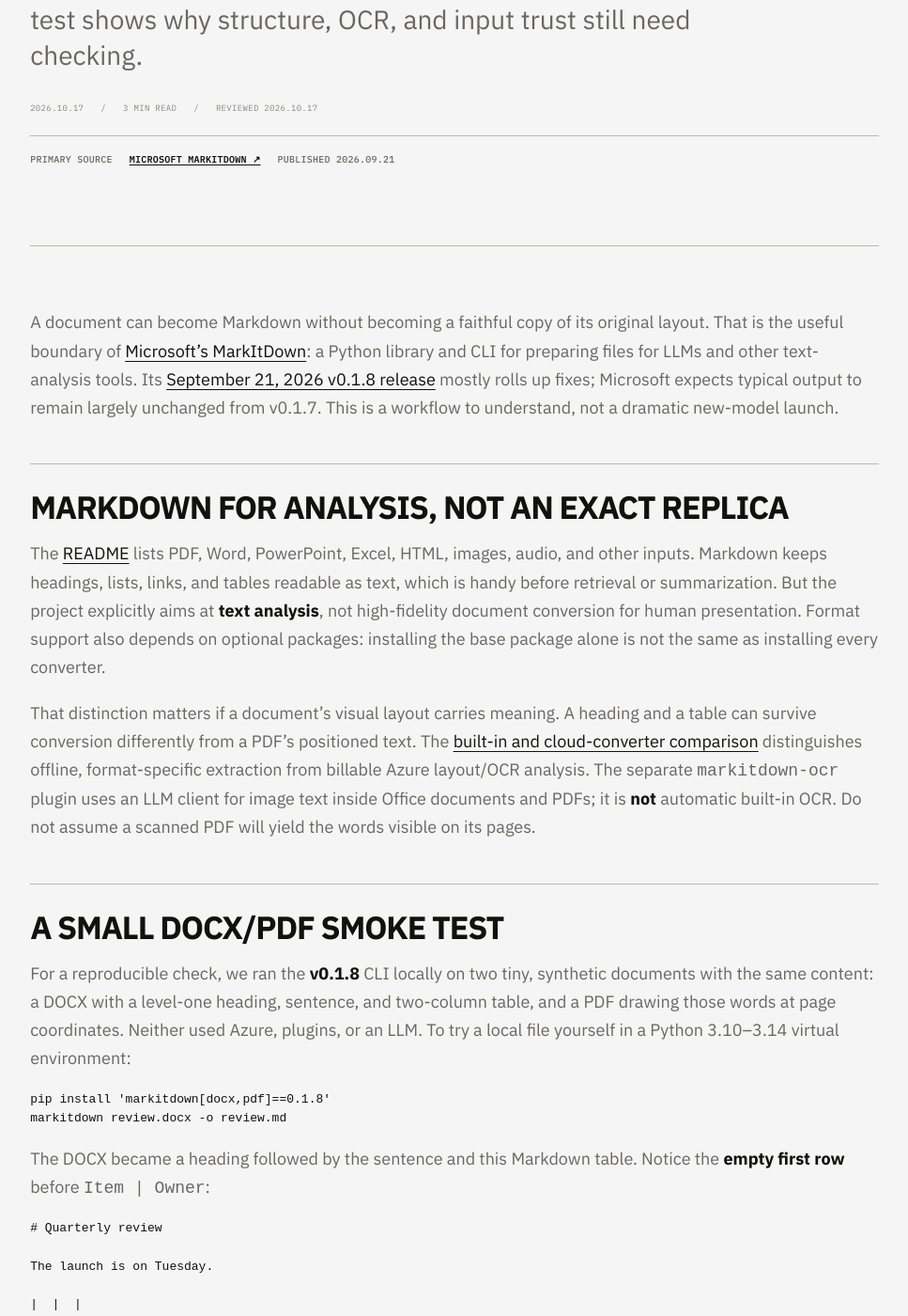
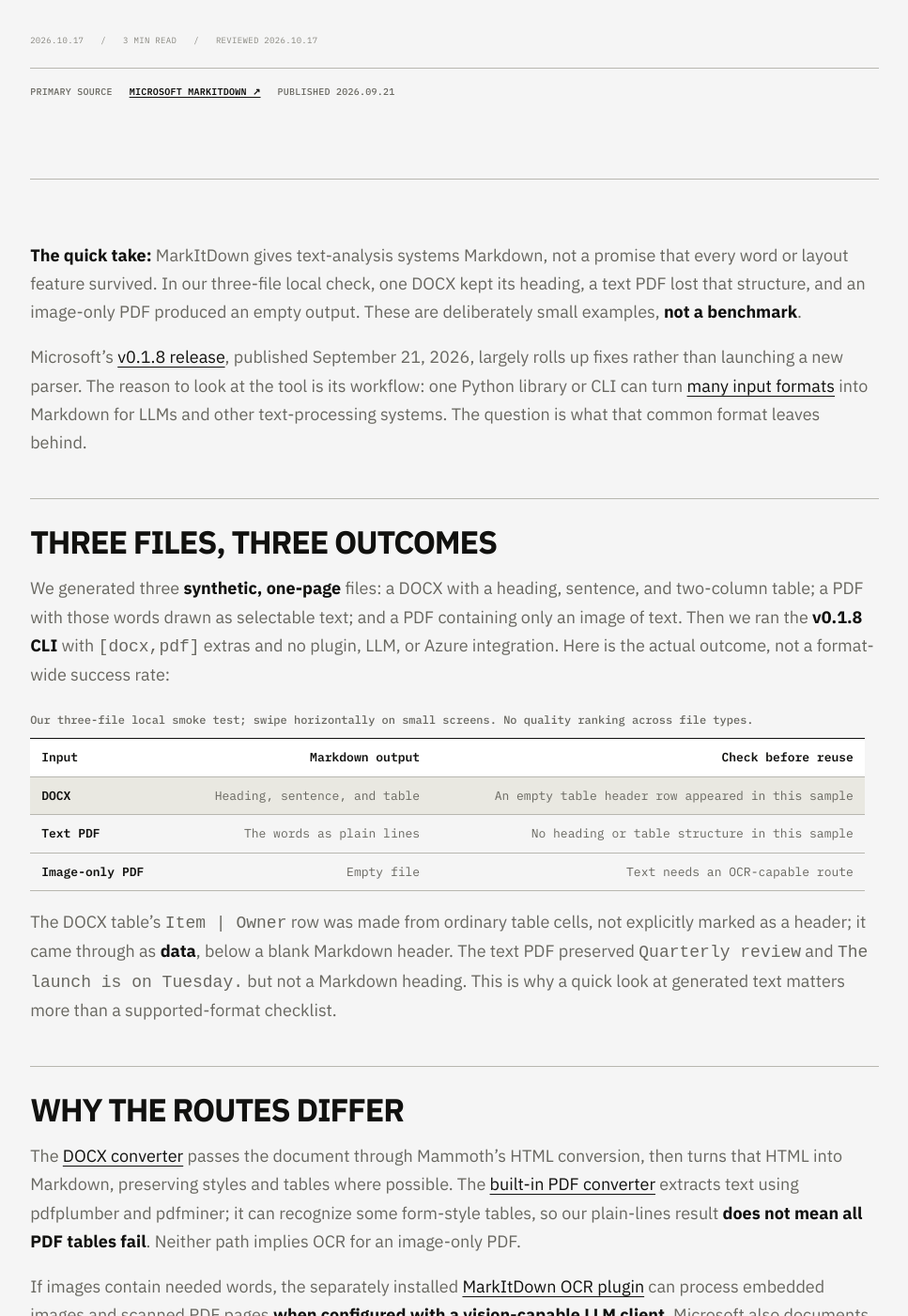
Before and after one commit to LiteBites/LiteBites.github.io, a Jekyll site: the page built from _articles/markitdown-document-to-markdown-check.md, in a window 1280 px wide and 1400 px high, scrolled down 632 px. Shown: the whole window at 94% size, without its empty margins (156-1123 px from the left). Built offline with Jekyll 4.4.1, drawn with Linux system fonts in a browser that asks for light colours; some of the changed text lies outside the part shown.

Commit message:
content: clarify MarkItDown conversion limits

````diff
--- a/_articles/markitdown-document-to-markdown-check.md
+++ b/_articles/markitdown-document-to-markdown-check.md
@@ -1,6 +1,6 @@
 ---
 layout: article
-title: "MarkItDown: When Document-to-Markdown Is Good Enough"
+title: "MarkItDown: The Markdown Is Not the Document"
 short_title: "MarkItDown: Check the Output"
 date: 2026-10-17
 type: "Article Bite"
@@ -12,57 +12,67 @@ last_reviewed: 2026-10-17
 tags:
   - Document Parsing
   - Developer Tools
-summary: "Microsoft's MarkItDown makes documents usable as Markdown for text-analysis pipelines, but a small DOCX/PDF test shows why structure, OCR, and input trust still need checking."
+summary: "MarkItDown is useful for feeding document text to an LLM, not for guaranteeing layout or OCR: our tiny DOCX kept a heading, a text PDF lost structure, and an image-only PDF yielded no text."
 additional_sources:
-  - name: "MarkItDown README and security considerations"
-    url: "https://github.com/microsoft/markitdown"
+  - name: "MarkItDown v0.1.8 documentation and security guidance"
+    url: "https://github.com/microsoft/markitdown/blob/v0.1.8/README.md"
+  - name: "Built-in PDF converter implementation"
+    url: "https://github.com/microsoft/markitdown/blob/v0.1.8/packages/markitdown/src/markitdown/converters/_pdf_converter.py"
+  - name: "Built-in DOCX converter implementation"
+    url: "https://github.com/microsoft/markitdown/blob/v0.1.8/packages/markitdown/src/markitdown/converters/_docx_converter.py"
+  - name: "Optional OCR plugin documentation"
+    url: "https://github.com/microsoft/markitdown/blob/v0.1.8/packages/markitdown-ocr/README.md"
 ---
-A document can become Markdown without becoming a faithful copy of its original layout. That is the useful boundary of [Microsoft's MarkItDown](https://github.com/microsoft/markitdown): a Python library and CLI for preparing files for LLMs and other text-analysis tools. Its [September 21, 2026 v0.1.8 release](https://github.com/microsoft/markitdown/releases/tag/v0.1.8) mostly rolls up fixes; Microsoft expects typical output to remain largely unchanged from v0.1.7. This is a workflow to understand, not a dramatic new-model launch.
+**The quick take:** MarkItDown gives text-analysis systems Markdown, not a promise that every word or layout feature survived. In our three-file local check, one DOCX kept its heading, a text PDF lost that structure, and an image-only PDF produced an empty output. These are deliberately small examples, **not a benchmark**.
 
-## Markdown for analysis, not an exact replica
+Microsoft's [v0.1.8 release](https://github.com/microsoft/markitdown/releases/tag/v0.1.8), published September 21, 2026, largely rolls up fixes rather than launching a new parser. The reason to look at the tool is its workflow: one Python library or CLI can turn [many input formats](https://github.com/microsoft/markitdown/blob/v0.1.8/README.md) into Markdown for LLMs and other text-processing systems. The question is what that common format leaves behind.
 
-The [README](https://github.com/microsoft/markitdown#readme) lists PDF, Word, PowerPoint, Excel, HTML, images, audio, and other inputs. Markdown keeps headings, lists, links, and tables readable as text, which is handy before retrieval or summarization. But the project explicitly aims at **text analysis**, not high-fidelity document conversion for human presentation. Format support also depends on optional packages: installing the base package alone is not the same as installing every converter.
+## Three files, three outcomes
 
-That distinction matters if a document's visual layout carries meaning. A heading and a table can survive conversion differently from a PDF's positioned text. The [built-in and cloud-converter comparison](https://github.com/microsoft/markitdown#azure-content-understanding) distinguishes offline, format-specific extraction from billable Azure layout/OCR analysis. The separate `markitdown-ocr` plugin uses an LLM client for image text inside Office documents and PDFs; it is **not** automatic built-in OCR. Do not assume a scanned PDF will yield the words visible on its pages.
+We generated three **synthetic, one-page** files: a DOCX with a heading, sentence, and two-column table; a PDF with those words drawn as selectable text; and a PDF containing only an image of text. Then we ran the **v0.1.8 CLI** with `[docx,pdf]` extras and no plugin, LLM, or Azure integration. Here is the actual outcome, not a format-wide success rate:
 
-## A small DOCX/PDF smoke test
+<div class="paper-results-scroll" role="region" aria-label="MarkItDown v0.1.8 results on three synthetic documents" tabindex="0">
+  <table class="paper-results-table">
+    <caption>Our three-file local smoke test; swipe horizontally on small screens. No quality ranking across file types.</caption>
+    <thead><tr><th scope="col">Input</th><th scope="col">Markdown output</th><th scope="col">Check before reuse</th></tr></thead>
+    <tbody>
+      <tr><th scope="row">DOCX</th><td>Heading, sentence, and table</td><td>An empty table header row appeared in this sample</td></tr>
+      <tr><th scope="row">Text PDF</th><td>The words as plain lines</td><td>No heading or table structure in this sample</td></tr>
+      <tr><th scope="row">Image-only PDF</th><td>Empty file</td><td>Text needs an OCR-capable route</td></tr>
+    </tbody>
+  </table>
+</div>
 
-For a reproducible check, we ran the **v0.1.8** CLI locally on two tiny, synthetic documents with the same content: a DOCX with a level-one heading, sentence, and two-column table, and a PDF drawing those words at page coordinates. Neither used Azure, plugins, or an LLM. To try a local file yourself in a Python 3.10–3.14 virtual environment:
+The DOCX table's `Item | Owner` row was made from ordinary table cells, not explicitly marked as a header; it came through as **data**, below a blank Markdown header. The text PDF preserved `Quarterly review` and `The launch is on Tuesday.` but not a Markdown heading. This is why a quick look at generated text matters more than a supported-format checklist.
 
-```bash
-pip install 'markitdown[docx,pdf]==0.1.8'
+## Why the routes differ
+
+The [DOCX converter](https://github.com/microsoft/markitdown/blob/v0.1.8/packages/markitdown/src/markitdown/converters/_docx_converter.py) passes the document through Mammoth's HTML conversion, then turns that HTML into Markdown, preserving styles and tables where possible. The [built-in PDF converter](https://github.com/microsoft/markitdown/blob/v0.1.8/packages/markitdown/src/markitdown/converters/_pdf_converter.py) extracts text using pdfplumber and pdfminer; it can recognize some form-style tables, so our plain-lines result **does not mean all PDF tables fail**. Neither path implies OCR for an image-only PDF.
+
+If images contain needed words, the separately installed [MarkItDown OCR plugin](https://github.com/microsoft/markitdown/blob/v0.1.8/packages/markitdown-ocr/README.md) can process embedded images and scanned PDF pages **when configured with a vision-capable LLM client**. Microsoft also documents billable Azure conversion routes for layout analysis and OCR. Those are different data and cost decisions from our local built-in test. The project's own [README](https://github.com/microsoft/markitdown/blob/v0.1.8/README.md) targets text analysis rather than presentation-perfect conversion; our [MinerU guide]({{ '/articles/mineru-papers-code-and-models/' | relative_url }}) examines another PDF-oriented ecosystem, not a head-to-head benchmark.
+
+## Run a safe first check
+
+In a Python 3.10–3.14 virtual environment, install only the converters you need and inspect their output:
+
+<div class="article-ascii-scroll" role="region" aria-label="MarkItDown installation and conversion commands; scroll horizontally if needed" tabindex="0">
+  <pre><code>pip install 'markitdown[docx,pdf]==0.1.8'
 markitdown review.docx -o review.md
-```
+markitdown review.pdf -o review-pdf.md</code></pre>
+</div>
+<p class="paper-results-note">On a narrow screen, swipe the commands sideways or focus this block and use the arrow keys.</p>
 
-The DOCX became a heading followed by the sentence and this Markdown table. Notice the **empty first row** before `Item | Owner`:
+For production inputs, the [security guidance](https://github.com/microsoft/markitdown/blob/v0.1.8/README.md#security-considerations) matters too: permissive `convert()` can read local paths and fetch URLs with your process's privileges. A local DOCX/PDF run need not call a cloud service, but URL inputs and configured vision or Azure routes may send data outside your machine. Do not pass arbitrary user-controlled paths or URLs into a service; validate them and use narrower APIs such as `convert_local()` or `convert_stream()`.
 
-```md
-# Quarterly review
-
-The launch is on Tuesday.
-
-|  |  |
-| --- | --- |
-| Item | Owner |
-| Checklist | Alex |
-```
-
-The PDF preserved the words but produced plain lines, not a heading or table. These are observations from **our two constructed files**, not a quality score or a claim about all DOCX and PDF conversions. Inspect the output before using headings or tables as retrieval boundaries. For a scanned page or a complex layout, this tiny test says nothing about extraction quality.
-
-## Where the convenience ends
-
-MarkItDown's default `convert()` API accepts local files, remote URIs, and streams. The project's [security guidance](https://github.com/microsoft/markitdown#security-considerations) says it performs I/O with the privileges of your process. In a service, passing a user-supplied path or URL straight to it can expose local or internal resources; validate allowed paths, URI schemes, and destinations, or use the narrower `convert_local()` or `convert_stream()` APIs. **Local conversion of these test files did not use a cloud service**, but that is not a promise for every converter: URL inputs fetch remotely, and configured OCR, vision, or Azure routes can send data outside the process. Plugins are disabled by default and should be enabled only when the extra code and its data flow are understood.
-
-For a research-paper PDF where layout and OCR are central, see our [MinerU field guide]({{ '/articles/mineru-papers-code-and-models/' | relative_url }}). The two tools are not compared on a common benchmark here; they answer different starting questions.
-
-## Before you put it in a pipeline
-
-- Install only the extras your formats need; pin the version when reproducibility matters.
-- Compare source and Markdown on a few representative files, especially tables, ordering, and missing text.
-- Decide whether OCR or a billable cloud service is appropriate before sending sensitive documents anywhere.
-- Constrain untrusted paths and URLs; prefer the narrowest conversion method your application actually needs.
+- Check representative source/output pairs for missing text, reading order, and table semantics.
+- Treat an empty scanned-PDF result as a signal to evaluate OCR, not as a successful conversion.
+- Decide whether optional vision or cloud processing is acceptable for sensitive files.
+- Restrict untrusted inputs before conversion; a file-to-Markdown library is not an access-control boundary.
 
 ## Sources
 
 - [MarkItDown v0.1.8 release — Microsoft, September 21, 2026](https://github.com/microsoft/markitdown/releases/tag/v0.1.8)
-- [MarkItDown repository, installation, converter options, and security guidance](https://github.com/microsoft/markitdown)
+- [MarkItDown v0.1.8 README, installation, Azure paths, and security guidance](https://github.com/microsoft/markitdown/blob/v0.1.8/README.md)
+- [MarkItDown v0.1.8 DOCX converter](https://github.com/microsoft/markitdown/blob/v0.1.8/packages/markitdown/src/markitdown/converters/_docx_converter.py)
+- [MarkItDown v0.1.8 PDF converter](https://github.com/microsoft/markitdown/blob/v0.1.8/packages/markitdown/src/markitdown/converters/_pdf_converter.py)
+- [MarkItDown OCR plugin documentation](https://github.com/microsoft/markitdown/blob/v0.1.8/packages/markitdown-ocr/README.md)
````
Also changed, not shown: _data/knowledge-graph-state.json, assets/data/knowledge-graph.json.
